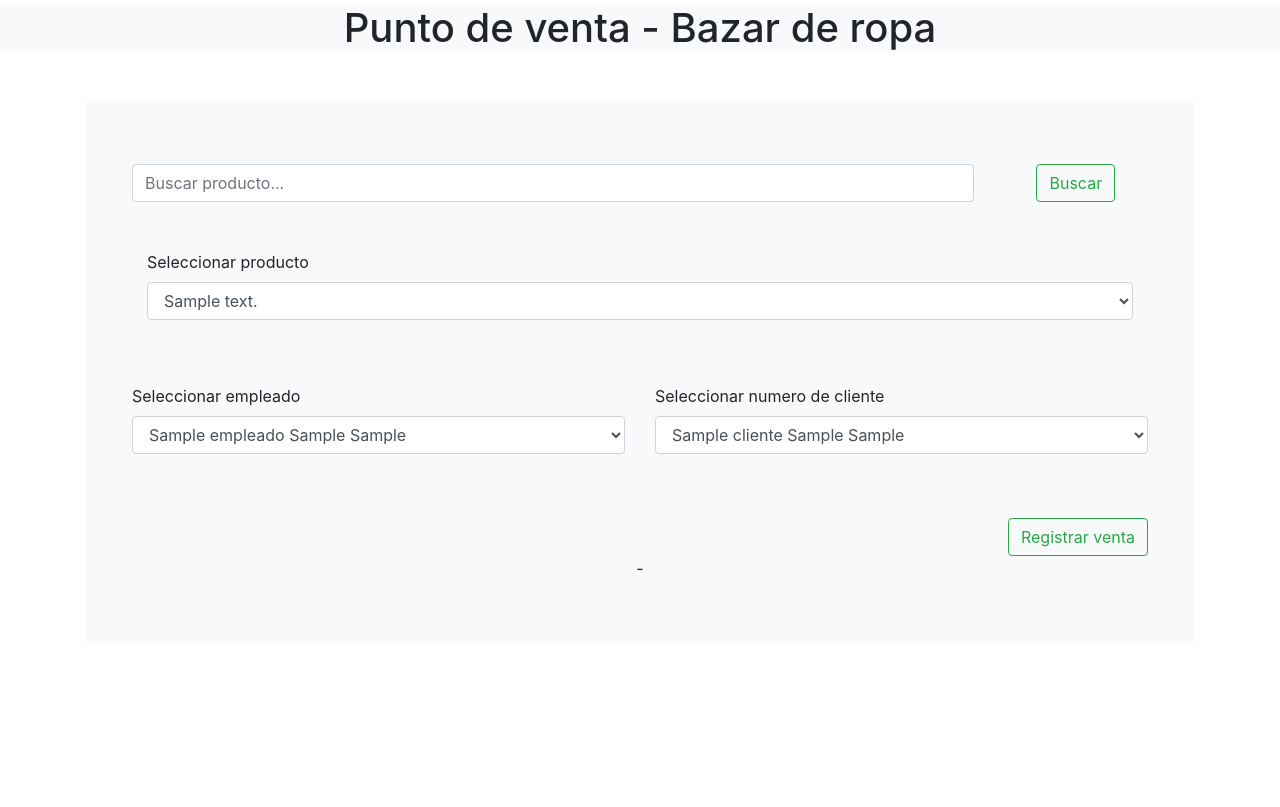
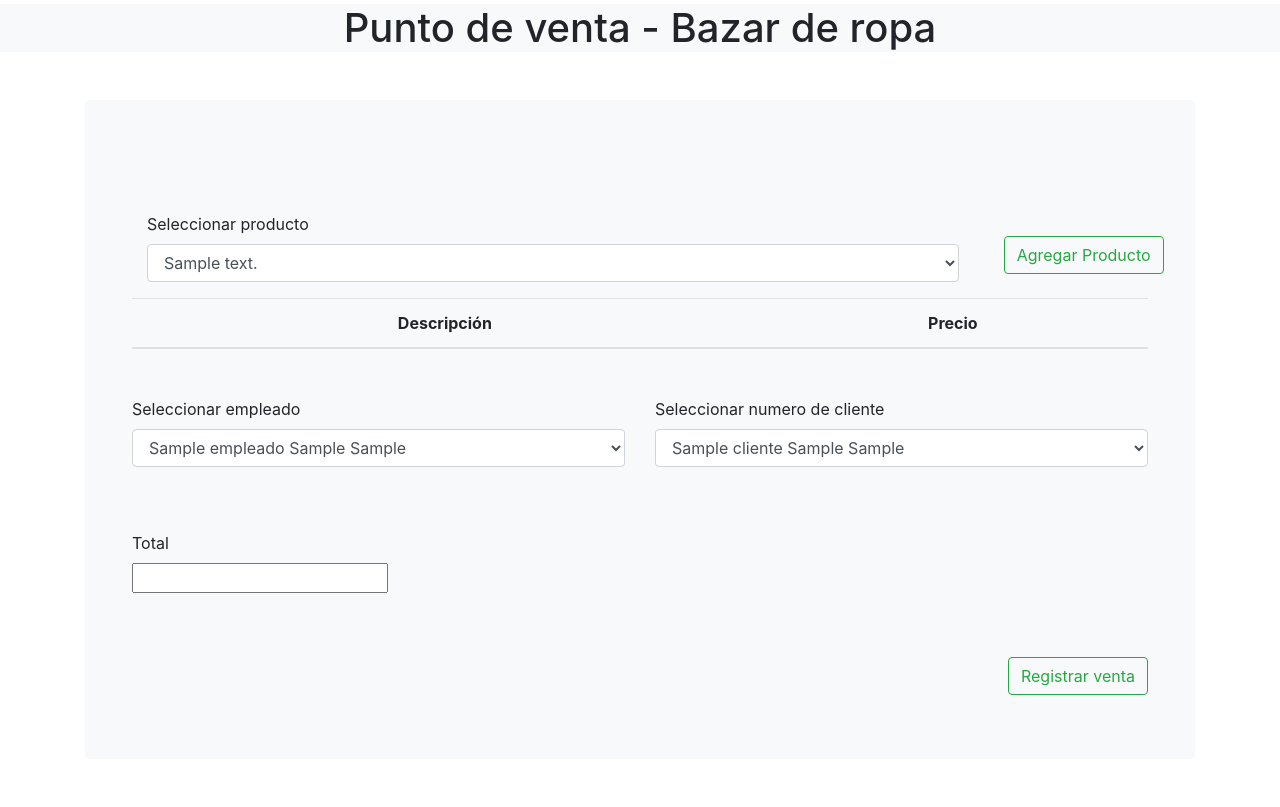
Before and after one commit to diegoochoa/bases-de-datos-maestria, a Node project: template views/pos.ejs in a window 1280 px wide. Shown: the part 56-863 px from the top of the page. Before the commit the page ends 626 px from the top, so only its background shows below. Run offline with Node 20 templates, Linux system fonts and the light colour scheme; the template is opened without the code that fills it: most values are stand-ins (such as "Sample title", 1, 10 or a date in 2020); lists and menus that the app fills with data are empty; some libraries are stand-ins or nearby versions.

Commit message:
Pos con multiples articulos

```diff
--- a/views/pos.ejs
+++ b/views/pos.ejs
@@ -2,17 +2,52 @@
 
 <script>
     $(document).ready(function () {
+        var productosVenta = [];
 
-      if (alert === true) {
-        var alert = 'Alerta'
-        var alertTitle = 'Venta creada'
-        var alertMessage = 'Su venta fue registrada con exito'
-        swal(alertTitle, alertMessage, "success");
-      }
+        $("#agregaProducto").click(function () {
+            let currentProduct = $($("#selectProducto option")[0]).data("producto");
+            productosVenta.push(currentProduct);
+            $($("#selectProducto option")[0]).remove();
 
-    })
+            var total=0;
+            for(let producto of productosVenta){
+                let row = `<tr>
+                                <td>${producto.descripcion}</td>
+                                <td>${producto.precio}</td>
+                           </tr>`;
 
-    </script>
+                $($("table tbody")[0]).append(row);
+
+                total+=parseFloat(producto.precio);
+                $("#total").val(total);
+            }
+        });
+
+        $("#saveCompra").click(function () {
+            fetch('http://127.0.0.1:3000/pos/save_sell/', {
+                method: 'POST',
+                mode: 'cors',
+                cache: 'no-cache',
+                credentials: 'same-origin',
+                headers: {
+                    'Content-Type': 'application/json'
+                },
+                redirect: 'follow',
+                referrerPolicy: 'no-referrer',
+                body: JSON.stringify({
+                    productos: productosVenta,
+                    numero_cliente: $("#numero_cliente").val(),
+                    numero_empleado: $("#empleado").val(),
+                    venta_total: $("#total").val()
+
+                })
+            })
+                .then(response => {
+                    location.href="http://127.0.0.1:3000/pos";
+                })
+        });
+    });
+</script>
         <div class="text-center w-100 bg-light ">
             <div class="container text-center mx-auto">
                 <h1>Punto de venta - Bazar de ropa</h1>
@@ -23,39 +58,52 @@
 
 
                 <div class="container h-50 my-auto justify-content-center align-self-center text-center">
-                    <div class="row justify-content-center">
-                        <div class="col-10 align-self-center text-center">
-                            <input class="form-control" type="search" placeholder="Buscar producto..." aria-label="Search">
-                        </div>
-                        <div class="col-2 align-self-center text-center">
-                            <button class="btn btn-outline-success" type="submit">Buscar</button>
-                        </div>
-                    </div>
-                    <form action="/pos/save_sell" method="POST">
+
+                    <form>
                         <div class="row justify-content-center mt-5">
                             <div class="col-lg align-self-center text-left">
                                 <div class="col-lg">
                                     <div class="form-group">
                                         <label>Seleccionar producto</label>
-                                        <select name="producto" class="form-control" placeholder="Producto...">
+                                        <select name="producto" class="form-control" placeholder="Producto..." id="selectProducto">
                                             <% if(productos) { %>
                                             <% for(var producto of productos) { %>
-                                            <option value="<%= producto.id %>"><%= producto.descripcion %></option>
+                                                <% if(productos) { %>
+                                                    <option value="<%= producto.id %>"
+                                                        data-producto="<%= JSON.stringify(producto) %>">
+                                                        <%= producto.descripcion %>
+                                                    </option>
+                                                    <% } %>
                                             <% } %>
                                             <% } %>
                                         </select>
                                     </div>
                                 </div>
 
-
+                            </div>
+                            <div class="col-2">
+                                <br />
+                                <button id="agregaProducto" type="button" class="btn btn-outline-success">Agregar
+                                    Producto</button>
                             </div>
                         </div>
+                        <table class="table table-striped table-hover">
+                            <thead>
+                                <tr>
+                                    <th scope="col">Descripción</th>
+                                    <th scope="col">Precio</th>
+                                </tr>
+                            </thead>
+                            <tbody>
+
+                            </tbody>
+                        </table>
                         <div class="row justify-content-center mt-5">
                             <div class="col-lg align-self-center text-left">
                                 <label>Seleccionar empleado</label>
 
                                 <div class="form-group">
-                                    <select name="empleado" class="form-control" placeholder="Empleado...">
+                                    <select name="empleado" class="form-control" placeholder="Empleado..." id="empleado">
                                         <% if(empleados) { %>
                                         <% for(var empleado of empleados) { %>
                                         <option value="<%= empleado.id %>"><%= empleado.nombres + " " + empleado.apellido_paterno + " " + empleado.apellido_materno %></option>
@@ -70,13 +118,24 @@
                                 <label>Seleccionar numero de cliente</label>
 
                                 <div class="form-group">
-                                    <select name="numero_cliente" class="form-control" placeholder="Cliente...">
+                                    <select name="numero_cliente" class="form-control" placeholder="Cliente..." id='numero_cliente'>
                                         <% if(clientes) { %>
                                         <% for(var cliente of clientes) { %>
                                         <option value="<%= cliente.id %>"><%= cliente.nombre + " " + cliente.apellido_paterno + " " + cliente.apellido_materno %></option>
                                         <% } %>
                                         <% } %>
                                     </select>
+                                </div>
+                            </div>
+
+                        </div>
+
+                        <div class="row justify-content-center mt-5">
+                            <div class="col-lg align-self-center text-left">
+                                <label>Total</label>
+
+                                <div class="form-group">
+                                    <input type="text" name="total" id="total">
                                 </div>
 
                             </div>
@@ -85,11 +144,14 @@
 
                         <div class="row justify-content-center mt-5 text-right">
                             <div class="col">
-                                <button class="btn btn-outline-success" type="submit">Registrar venta</button>
+                                <button class="btn btn-outline-success" type="submit" id="saveCompra">Registrar venta</button>
                             </div>
 
+                        </div>
+
+
                     </form>
-                </div>         -
+                </div>
             </div>
         </div>
 
```
Also changed, not shown: src/routes/pos-page/pos-controller.js (+48 -49 lines), src/routes/products-page/products-controller.js (+2 -7 lines).
